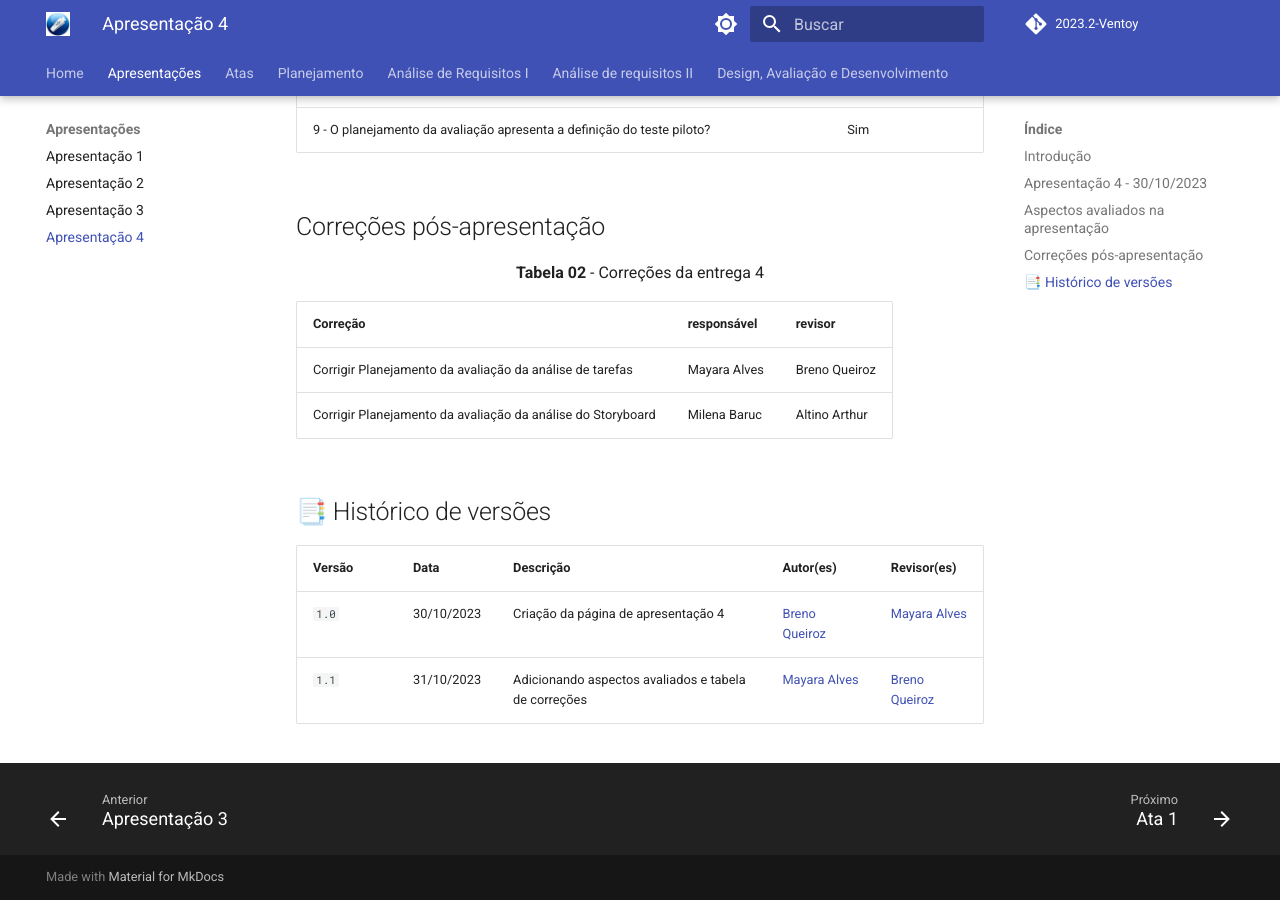
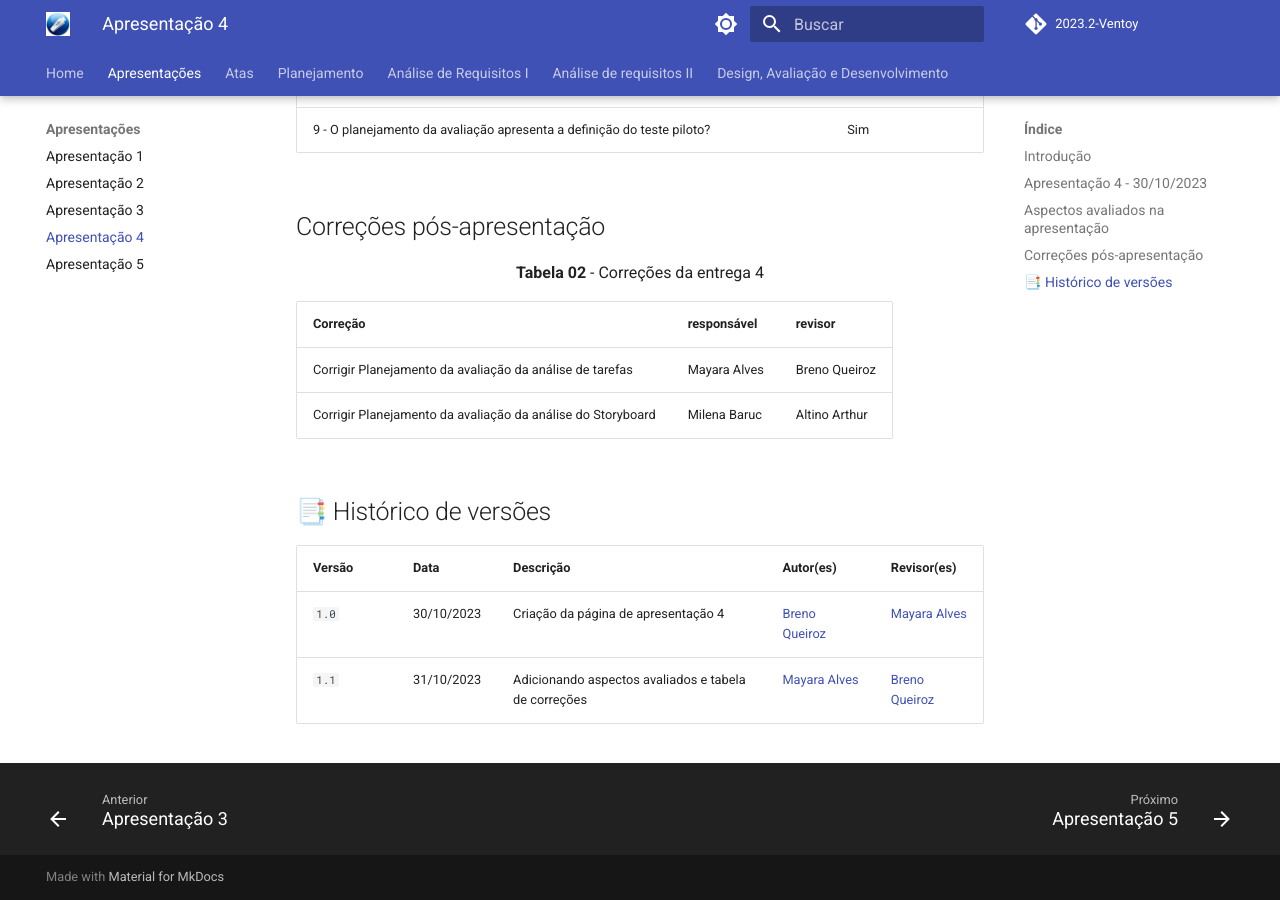
Before and after one commit to Interacao-Humano-Computador/2023.2-Ventoy, an MkDocs documentation site: the page built from docs/apresentacao/apresentacao4.md, in a window 1280 px wide and 900 px high, scrolled down 1538 px. Built offline with MkDocs 1.6.1 and Material for MkDocs 9.7.7, drawn with Linux system fonts in a browser that asks for light colours; comment, search, counter and statistics services are not loaded.

Commit message:
Update mkdocs.yml

```diff
--- a/mkdocs.yml
+++ b/mkdocs.yml
@@ -25,6 +25,7 @@ nav:
       - Apresentação 2: apresentacao/apresentacao2.md
       - Apresentação 3: apresentacao/apresentacao3.md
       - Apresentação 4: apresentacao/apresentacao4.md
+      - Apresentação 5: apresentacao/apresentacao5.md
   - Atas:
       - Ata 1: atas/ata1.md
       - Ata 2: atas/ata2.md
```
